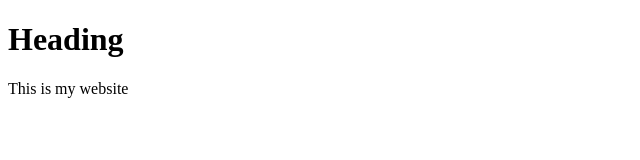
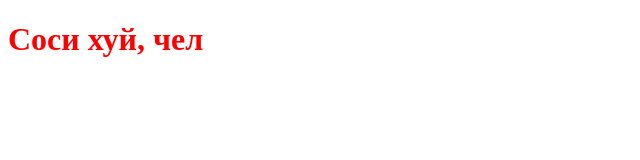
Before and after one commit to ibrat21/ibrat21.github.io, a plain HTML site: page index.html in a window 1280 px wide. Shown: the whole page, without its empty margins (0-640 px from the left). Drawn offline with Linux system fonts and the light colour scheme.

Commit message:
sosi xuy

```diff
--- a/index.html
+++ b/index.html
@@ -7,7 +7,6 @@
     <title>My site</title>
 </head>
 <body>
-    <h1>Heading</h1>
-    <p>This is my website</p>
+    <h1 style="color: red;">Соси хуй, чел</h1>
 </body>
 </html>
```
